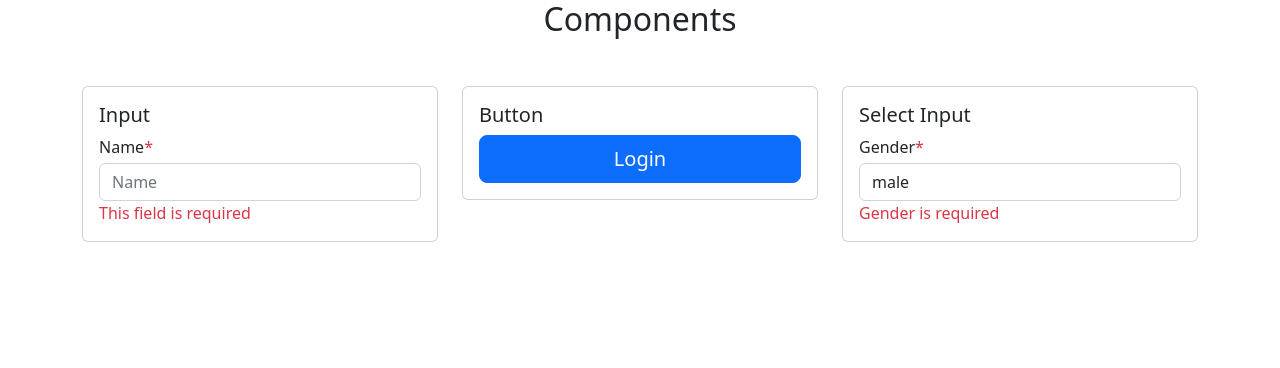
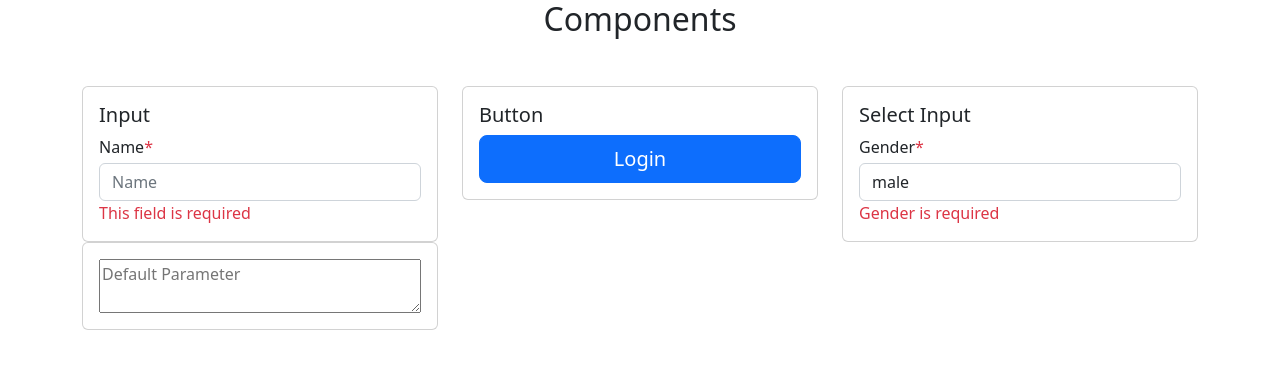
Before and after one commit to davydocsurg/recipub-dashboard, a React (Vite) app: page / in a window 1280 px wide. Shown: the top 368 px of the page. Built offline with nearby package versions, Linux system fonts and the light colour scheme.

Commit message:
created a textArea component and commited all changes

```diff
--- /dev/null
+++ b/src/commons/form/TextArea.jsx
@@ -0,0 +1,31 @@
+import React from "react";
+
+const TextArea = ({
+  label,
+  type,
+  placeholder,
+  style,
+  value,
+  disabled,
+  required,
+  name,
+  id,
+}) => {
+  return (
+    <>
+      <textarea
+        className={style}
+        label={label}
+        type={type}
+        placeholder={placeholder}
+        disabled={disabled}
+        required={required}
+        name={name}
+        id={id}
+      >
+        {value}
+      </textarea>
+    </>
+  );
+};
+export default TextArea;
--- a/src/views/UI.jsx
+++ b/src/views/UI.jsx
@@ -2,6 +2,7 @@ import React, { useState } from "react";
 import Button from "../commons/form/Button";
 import Input from "../commons/form/Input";
 import SelectInput from "../commons/form/Select";
+import TextArea from "../commons/form/TextArea";
 
 const UI = () => {
   const required = true;
@@ -51,6 +52,22 @@ const UI = () => {
               />
             </div>
           </div>
+
+          <div className="col-lg-4 col-md-6 col-sm-12">
+            <div className="card card-body">
+              <TextArea
+                labelFor=""
+                type=""
+                placeholder="Default Parameter"
+                style=""
+                value=""
+                name=""
+                id=""
+                disabled={false}
+                required={true}
+              />
+            </div>
+          </div>
         </div>
       </div>
     </>
```
Also changed, not shown: src/commons/form/Input.jsx (+2 -6 lines), src/commons/form/Select.jsx (+2 -6 lines), 1 other file (tests, documents, lock files or other folders). Lines whose indentation alone changed are shown as unchanged.
